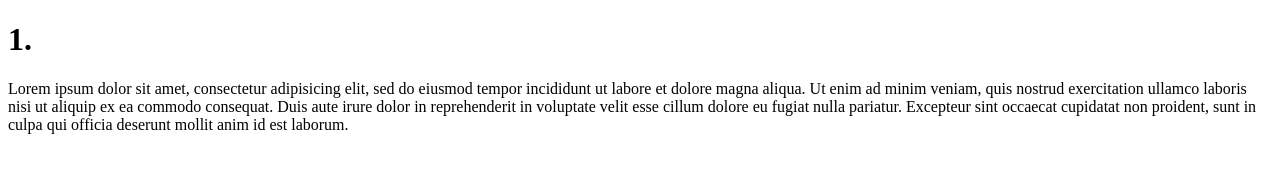
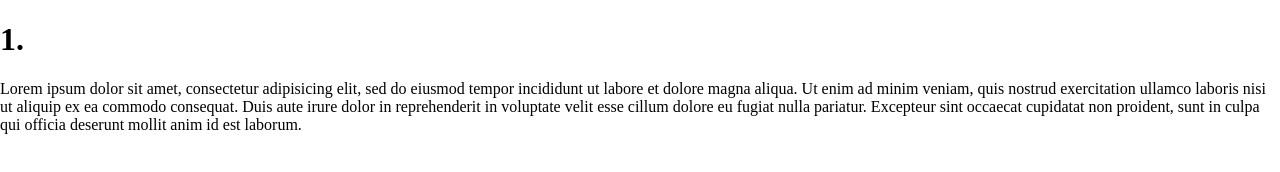
Before and after one commit to Arsennicums/html, a plain HTML site: page index.html in a window 1280 px wide. Drawn offline with Linux system fonts and the light colour scheme.

Commit message:
добавил стили

```diff
--- a/index.html
+++ b/index.html
@@ -2,6 +2,13 @@
     <html lang="ru">
         <head>
             <title>Git</title>
+            <meta charset="utf-8">
+            <style>
+                body{
+                    margin: 0px;
+                    padding: 0px;
+                }
+                </style>
         </head>
         <body>
             <h1>1.</h1>
```
